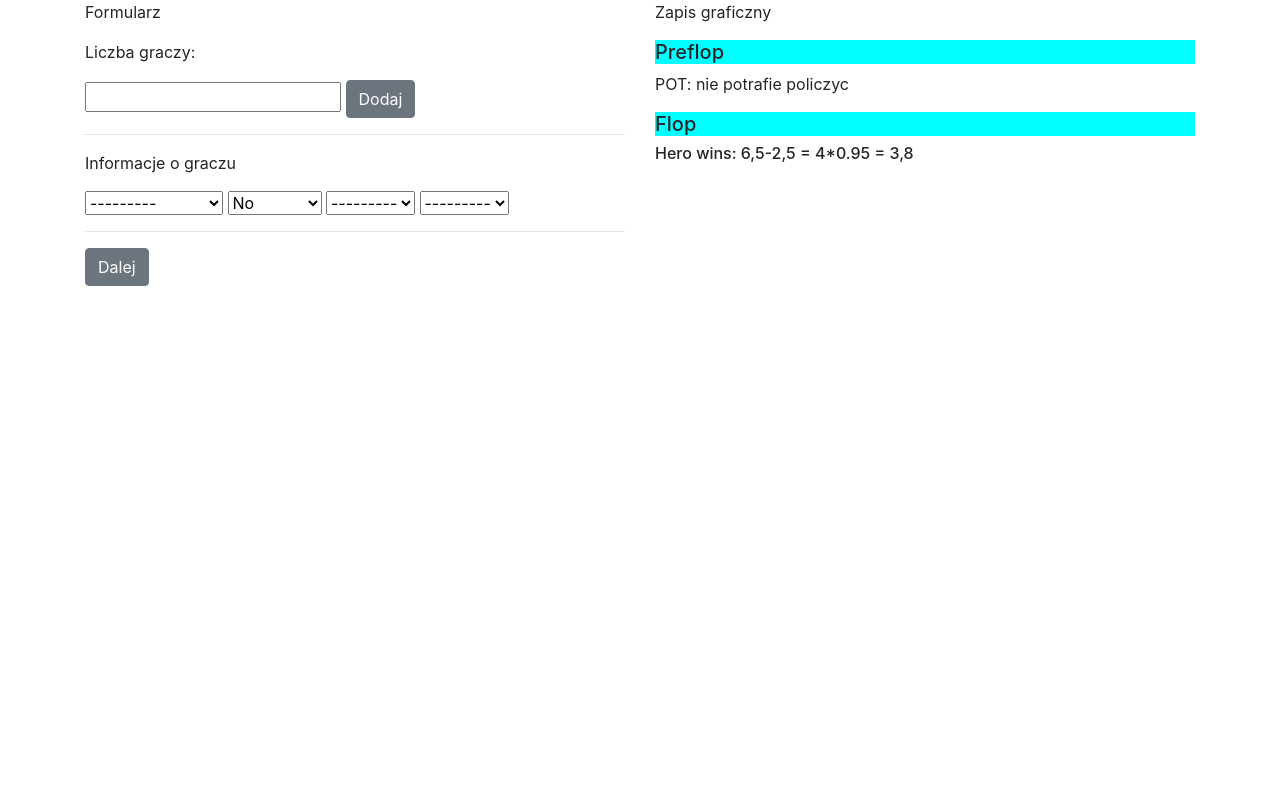
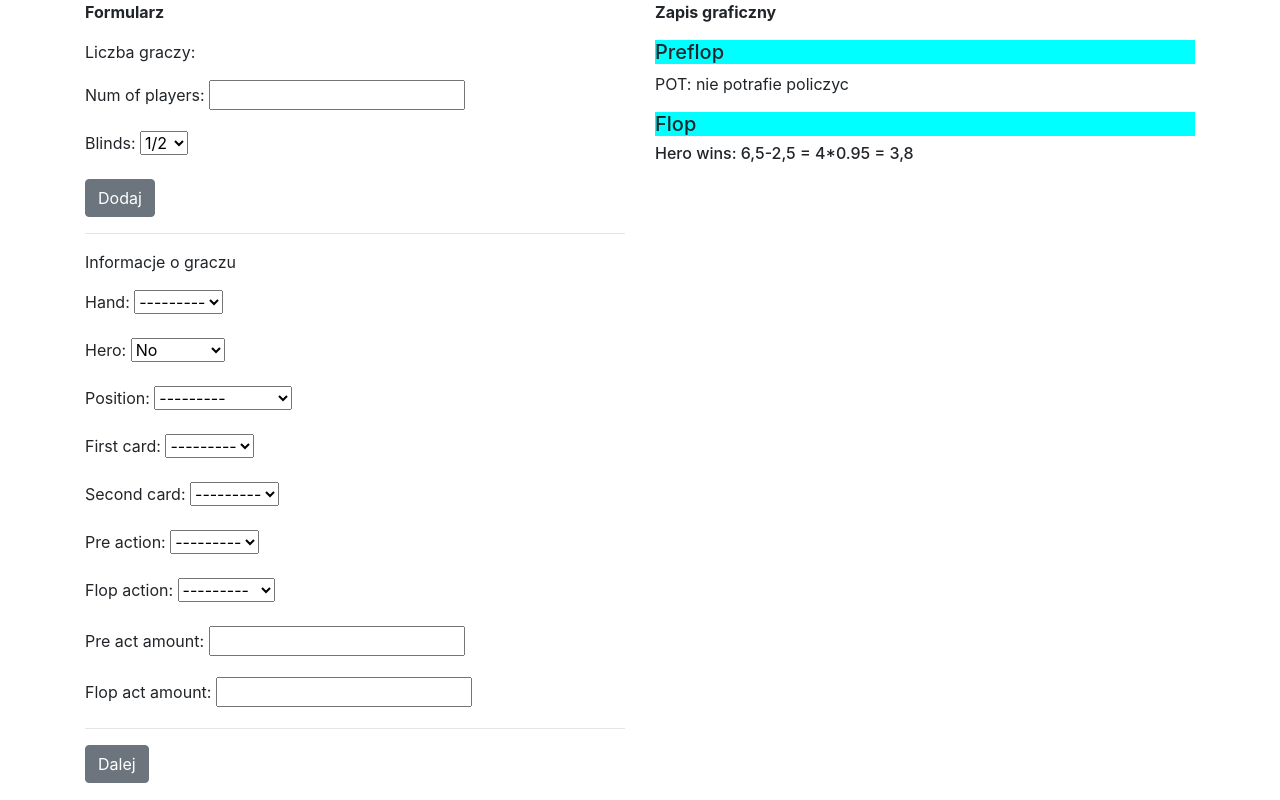
Before and after one commit to PerczynskiAdam/poker-hand-saver, a Django app: page / in a window 1280 px wide. Run offline with Django 3.2, Linux system fonts and the light colour scheme; data that the repository does not hold is empty; some libraries are stand-ins or nearby versions.

Commit message:
Hands are displayed

```diff
--- a/hand/forms.py
+++ b/hand/forms.py
@@ -4,7 +4,7 @@ from .models import Hands, Players
 class HandForm(forms.ModelForm):
    class Meta:
       model = Hands
-      fields = ['num_of_players']
+      fields = ['num_of_players', 'blinds']
 
 class PlayerForm(forms.ModelForm):
    class Meta:
--- a/hand/models.py
+++ b/hand/models.py
@@ -25,7 +25,7 @@ class Hands(models.Model):
       return str(self.id)
 
 class Players(models.Model):
-   hand = models.ForeignKey(Hands, on_delete = models.SET_NULL,  null = True)
+   hand = models.ForeignKey(Hands, on_delete = models.CASCADE,  null = True)
    hero = models.BooleanField(default=False, null = True)
    position_choices = [
       ('UTG', 'Under The Gun'),
--- a/hand/templates/hand/index.html
+++ b/hand/templates/hand/index.html
@@ -11,24 +11,26 @@
    <div class="container">
       <div class="row">
          <div class="col-lg-6">
-            <p>Formularz</p>
+            <p><strong>Formularz</strong></p>
             <form action="{% url 'addhandinfo' %}" role = "form" method = "POST">
                {% csrf_token %}
                <p>Liczba graczy:</p>
-               {{ hand_form.num_of_players }}
+               {{ hand_form.as_p }}
                <input type="submit" value="Dodaj" class = 'btn btn-secondary'>
                <hr>
             </form>
             <form action="{% url 'addplayerinfo' %}" role = "form" method = "POST">
                {% csrf_token %}
                <p>Informacje o graczu</p>
-               {{ player_form.position }} {{player_form.hero}} {{player_form.first_card}} {{player_form.second_card}}
+               {{ player_form.as_p }}
                <hr>
                <input type="submit" value = "Dalej" class = 'btn btn-secondary'>
             </form>
          </div>
+
+
          <div class="col-lg-6">
-            <p>Zapis graficzny</p>
+            <p><strong>Zapis graficzny</strong></p>
             {% for i in hand_info %}
                <p>Ilość graczy: {{ i.num_of_players }}</p>
                <p>Blinds: {{i.blinds}}</p>
@@ -36,23 +38,21 @@
             {% endfor %}
              <h5 style = "background-color: aqua;">Preflop</h5>
              <div class="row" style = "background-color: red">
-               {% if actions_pre %}
-                  {% for act in actions_pre %}
+                  {% for play in player_info %}
                   <div class="col-lg-6">
-                     <p>Hero: {{act.player.hero}}</p>
-                     <p>{{act.player.position}}: {{act.player.first_card}}{{act.player.second_card}}</p>
-                     <p>{{act.action}} {{act.pf_act_amount}}</p>
+                     <p>Hero: {{play.hero}}</p>
+                     <p>{{play.position}}: {{play.first_card}}{{play.second_card}}</p>
+                     <p>{{play.pre_action}} {{play.pre_act_amount}}</p>
                   </div>
                   {% endfor %}
-               {% endif %}
             </div>
             <div>
                <p>POT: nie potrafie policzyc</p>
             </div>
             <h5 style = "background-color: aqua;">Flop</h5>
             <div class="row">
-               {% for act in actions_f %}
-               <div class="col-lg-6">{{act.player.position}} {{act.action}} {{act.f_act_amount}}</div>
+               {% for play in player_info %}
+               <div class="col-lg-6"> {{play.flop_action}} {{ play.flop_act_amount}}</div>
                {% endfor %}
             </div>
             <h6>Hero wins: 6,5-2,5 = 4*0.95 = 3,8</h6>
--- a/hand/views.py
+++ b/hand/views.py
@@ -5,9 +5,11 @@ from .forms import HandForm, PlayerForm
 # Create your views here.
 def index(request):
    hand_info = Hands.objects.all()
+   player_info =  Players.objects.all()
    hand_form = HandForm()
    player_form = PlayerForm()
    context = {'hand_info': hand_info,
+   'player_info': player_info,
    'hand_form': hand_form,
    'player_form': player_form
    }
@@ -40,6 +42,7 @@ def addPlayerInfo(request):
    if request.method == 'POST':
       try:
          player_form = PlayerForm(request.POST)
+         print(request.POST)
          if player_form.is_valid():
             new_player = player_form.save()
             return redirect('index')
```
Also changed, not shown: requirements.txt (added, +13 -0 lines), hand/migrations/0005_auto_20200720_1430.py (added).
